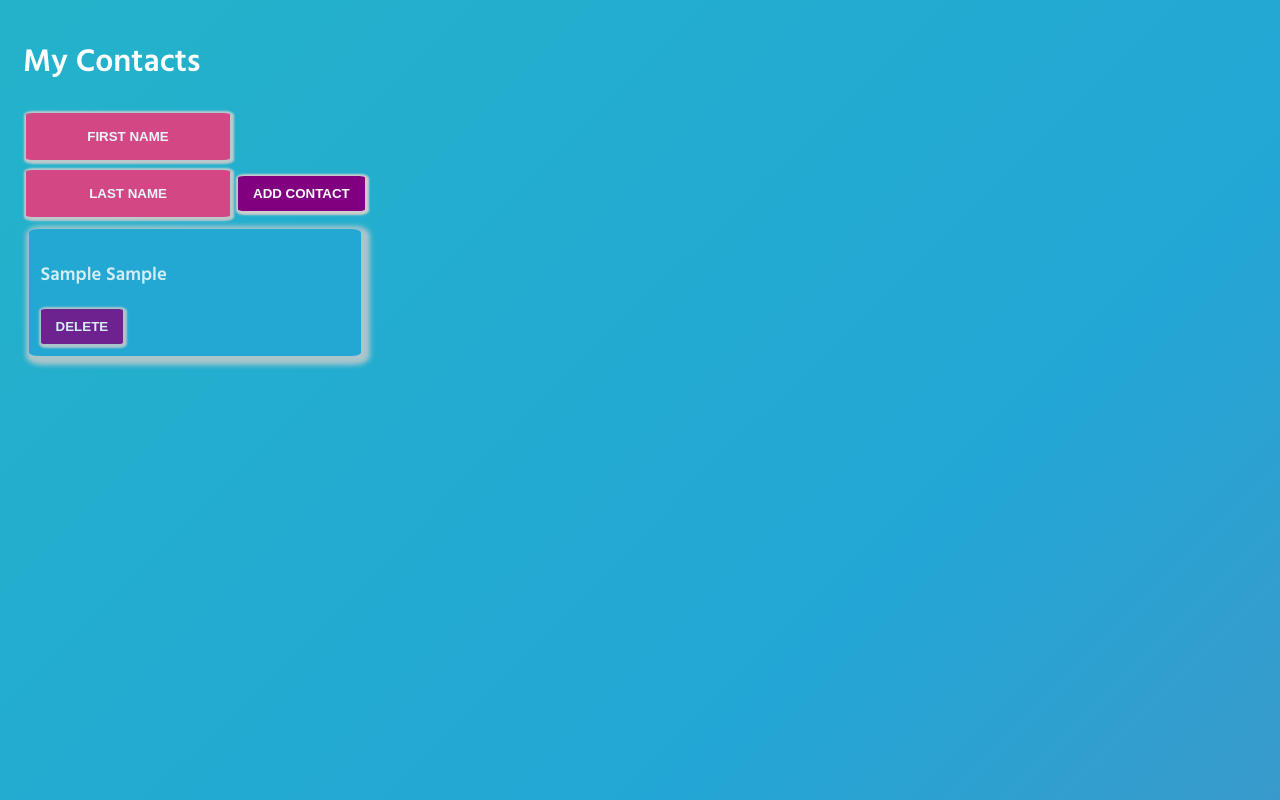
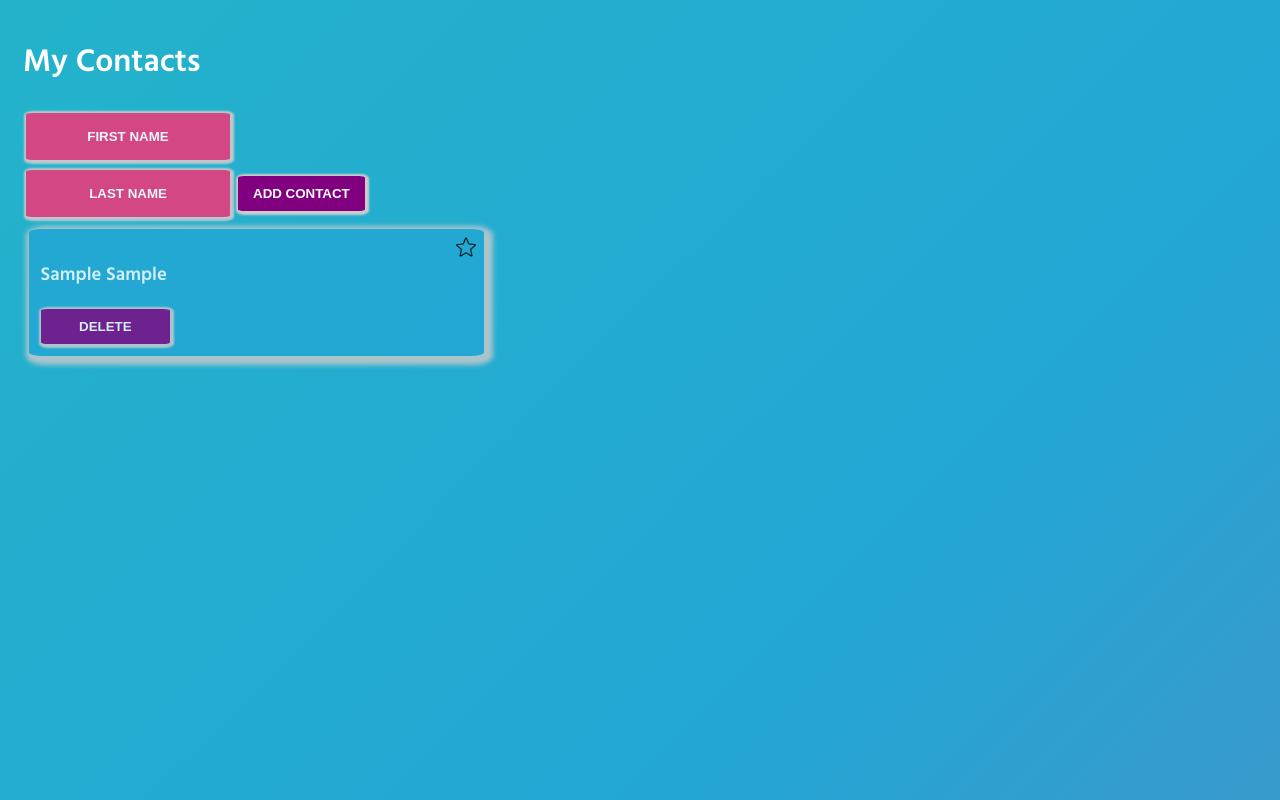
Before and after one commit to jonfreihofer/contacts-app, a React (Create React App) app: page / in a window 1280 px wide. Both pictures are taken after typing "Sample", "Sample" into the empty fields and a click on the button "ADD CONTACT". Built offline with nearby package versions, Linux system fonts and the light colour scheme.

Commit message:
star icon for "favorites"

```diff
--- a/src/App.css
+++ b/src/App.css
@@ -40,3 +40,11 @@
 body {
   margin: 0 auto;
 }
+
+.favorite-star {
+  margin: 8px;
+  width: 20px;
+  position: absolute;
+  top: 0px;
+  right: 0px;
+}
--- a/src/Components/Button/styles.js
+++ b/src/Components/Button/styles.js
@@ -5,7 +5,7 @@ const StyledButton = styled.button`
   border: unset;
   border-radius: 5%;
   font-weight: bolder;
-  max-width: auto;
+  max-width: 30%;
   background-color: purple;
   color: white;
   text-transform: uppercase;
--- a/src/Components/Contact/index.js
+++ b/src/Components/Contact/index.js
@@ -1,15 +1,22 @@
-import React from "react";
+import React, { useState } from "react";
 import StyledContact from "./styles.js";
 import StyledButton from "../Button/styles.js"
 
-function Contact({ children, firstName, lastName, removeContact, id }) {
-    console.log(id);
+function Contact({ firstName, lastName, removeContact, id }) {
+    const [isFavorited, setIsFavorited] = useState(false);
     return (
         <StyledContact>
             <h3>{firstName} {lastName}</h3>
             <StyledButton onClick={() => removeContact(id)}>
                 Delete
             </StyledButton>
+            <img
+                className="favorite-star"
+                src={isFavorited ? "../images/filledstar.png" : "../images/star.png"}
+                alt="star icon"
+                onClick={() => setIsFavorited(!isFavorited)}
+            //todo: change to svg, turnery should be classname instead of directory
+            />
         </StyledContact>
     )
 }
--- a/src/Components/Contact/styles.js
+++ b/src/Components/Contact/styles.js
@@ -1,9 +1,15 @@
 import styled from "styled-components";
 
+
 const StyledContact = styled.div`
+display: flex;
+flex-direction: column;
+flex-wrap: wrap;
+justify-content: space-between;
+position: relative;
   color: white;
   background-color: #23a6d5;
-  max-width: 25%;
+  width: 35%;
   margin: 0.35rem;
   padding: 0.75rem;
   border-radius: 3%;
--- a/src/Components/SubmitForm/index.js
+++ b/src/Components/SubmitForm/index.js
@@ -18,7 +18,8 @@ function SubmitForm({ children }) {
 
   function handleSubmit(e) {
     e.preventDefault();
-    if (inputData.firstName === "" || inputData.lastName === "") {
+    if (inputData.firstName === "" || inputData.lastName === "")
+    {
       alert("Please Enter A First and Last Name");
       return;
     }
```
Also changed, not shown: public/index.html (+4 -12 lines), public/images/filledstar.png (added), public/images/star.png (added).
